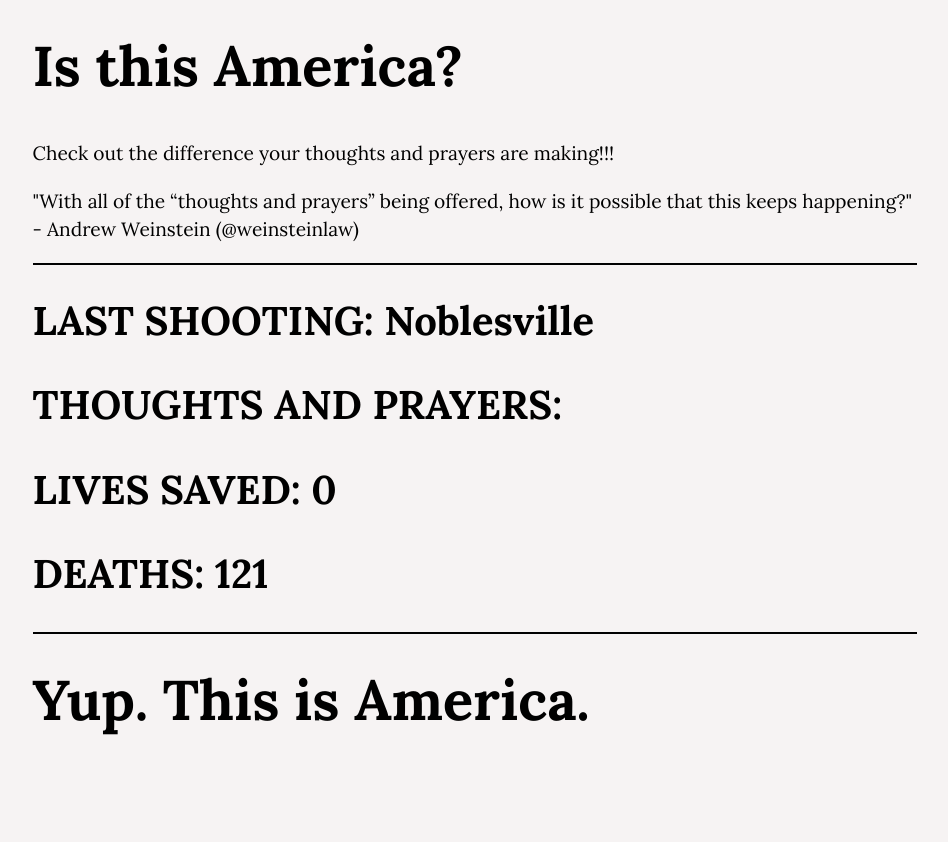
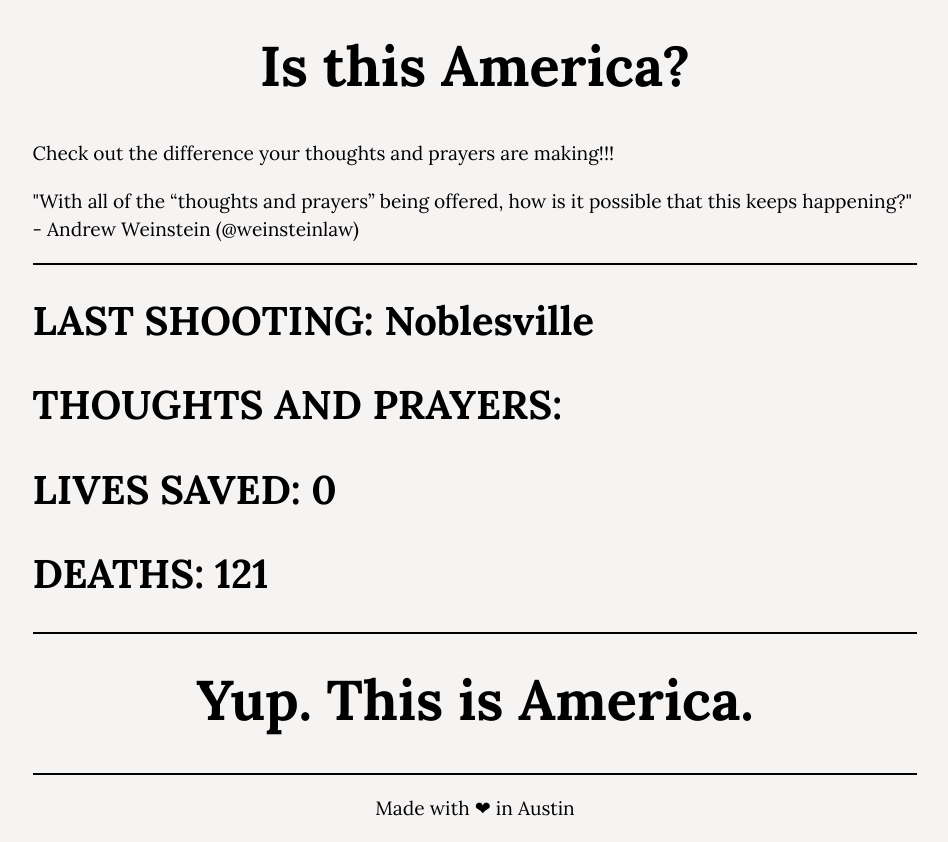
Before and after one commit to pyrito/thoughts-and-prayers, a Flask app: page / in a window 1280 px wide. Shown: the whole page, without its empty margins (165-1113 px from the left). Before the commit the page ends 735 px from the top, so only its background shows below. Run offline with Flask 2, Linux system fonts and the light colour scheme; some libraries are stand-ins or nearby versions.

Commit message:
some more front end stuff

```diff
--- a/static/style.css
+++ b/static/style.css
@@ -5,7 +5,7 @@
 #navbar,*,h1,h2,nav ul,p{font-family:Lora,serif}
 *{background-color:#f6f3f3}
 figcaption{font-style:italic}
-h1{font-size:3.5em}
+h1{text-align:center; font-size:3.5em}
 h2{font-size:2.5em}
 p{font-weight:400;font-size:1.2em}
 img{max-width:100%;height:auto}
@@ -15,8 +15,7 @@
 hover{text-decoration:underline}
 .middlecontainer {margin-top: 10px; padding-left:0px; width:70%; margin:0 auto; border-bottom-width: 2px; border-bottom-color: Black; border-bottom-style: solid}
 .topcontainer {margin-top:10px; padding-left: 0px; width: 70%; margin:0 auto; border-bottom-width: 2px; border-bottom-color: Black; border-bottom-style: solid}
-.bottomcontainer {margin-top:10px; padding-left: 0px; width: 70%; margin:0 auto;}
-
-.footer{bottom:0;width:100%;background-color:red;color:#fff;text-align:center}
+.bottomcontainer {margin-top:10px; padding-left: 0px; width: 70%; margin:0 auto; border-bottom-width: 2px; border-bottom-color: Black; border-bottom-style: solid}
+footer{width:70%; padding-left: 0px; text-align:center; margin:0 auto;}
 #navbar{font-size:60px}
 .center{display:block;margin-left:auto;margin-right:auto;width:100%}
--- a/templates/index.html
+++ b/templates/index.html
@@ -23,4 +23,7 @@
 		<h1> Yup. This is America. </h1>
 	</div>
 </body>
+<footer>
+	<p>Made with ❤ in Austin</p>
+</footer>
 </html>
```
Also changed, not shown: shootings.db.
